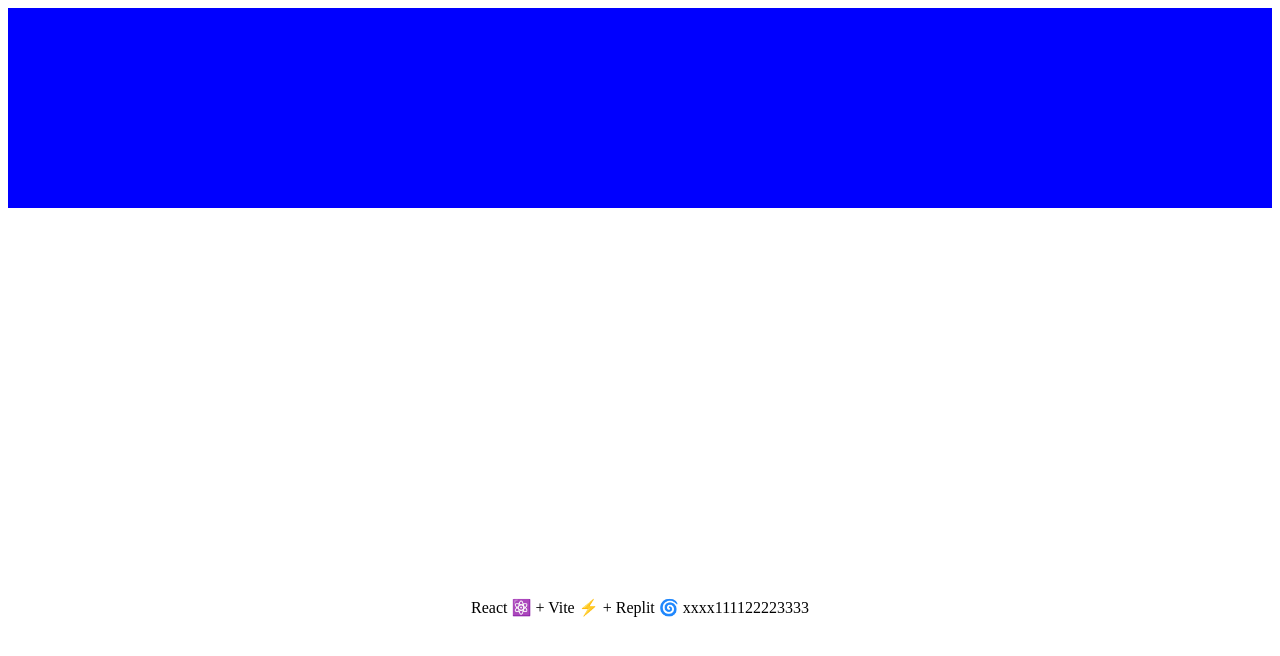
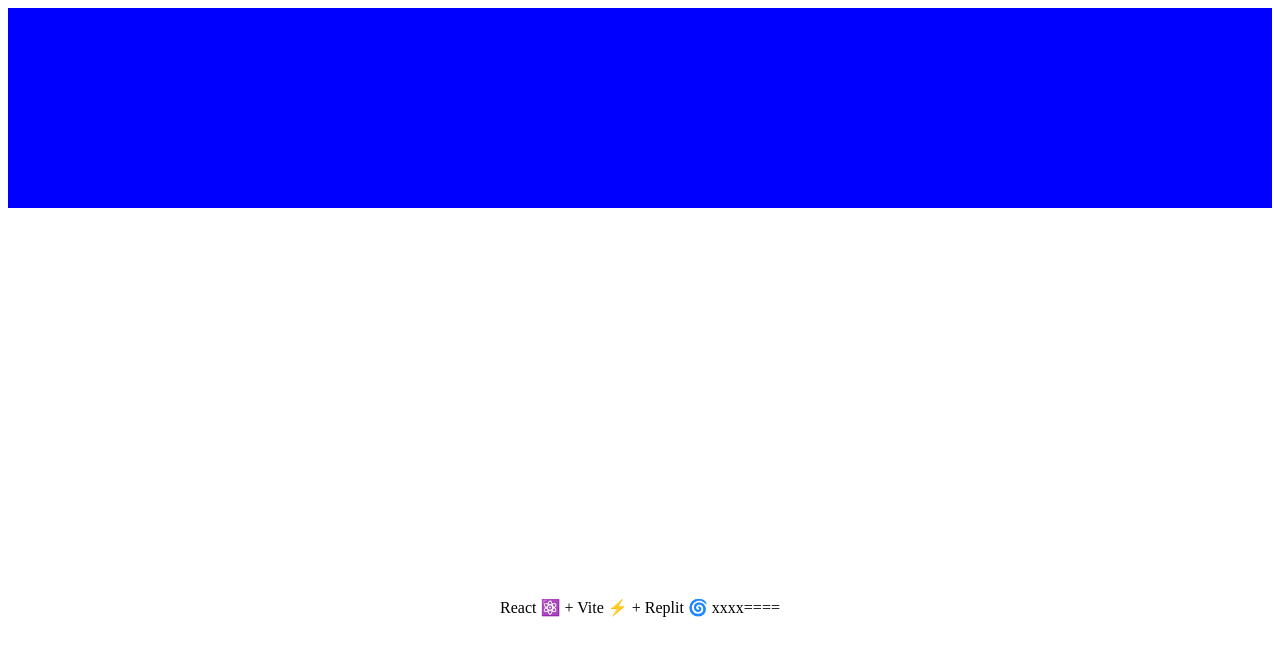
Before and after one commit to SunPeter/Replit, a React (Vite) app: page / in a window 1280 px wide. Shown: the top 656 px of the page. Built offline with nearby package versions, Linux system fonts and the light colour scheme.

Commit message:
feat: update

```diff
--- a/src/App.tsx
+++ b/src/App.tsx
@@ -9,7 +9,7 @@ export default function App() {
   return (
     <main>
       <MyDiv />
-      React ⚛️ + Vite ⚡ + Replit 🌀 xxxx111122223333
+      React ⚛️ + Vite ⚡ + Replit 🌀 xxxx====
     </main>
   )
 }
```
